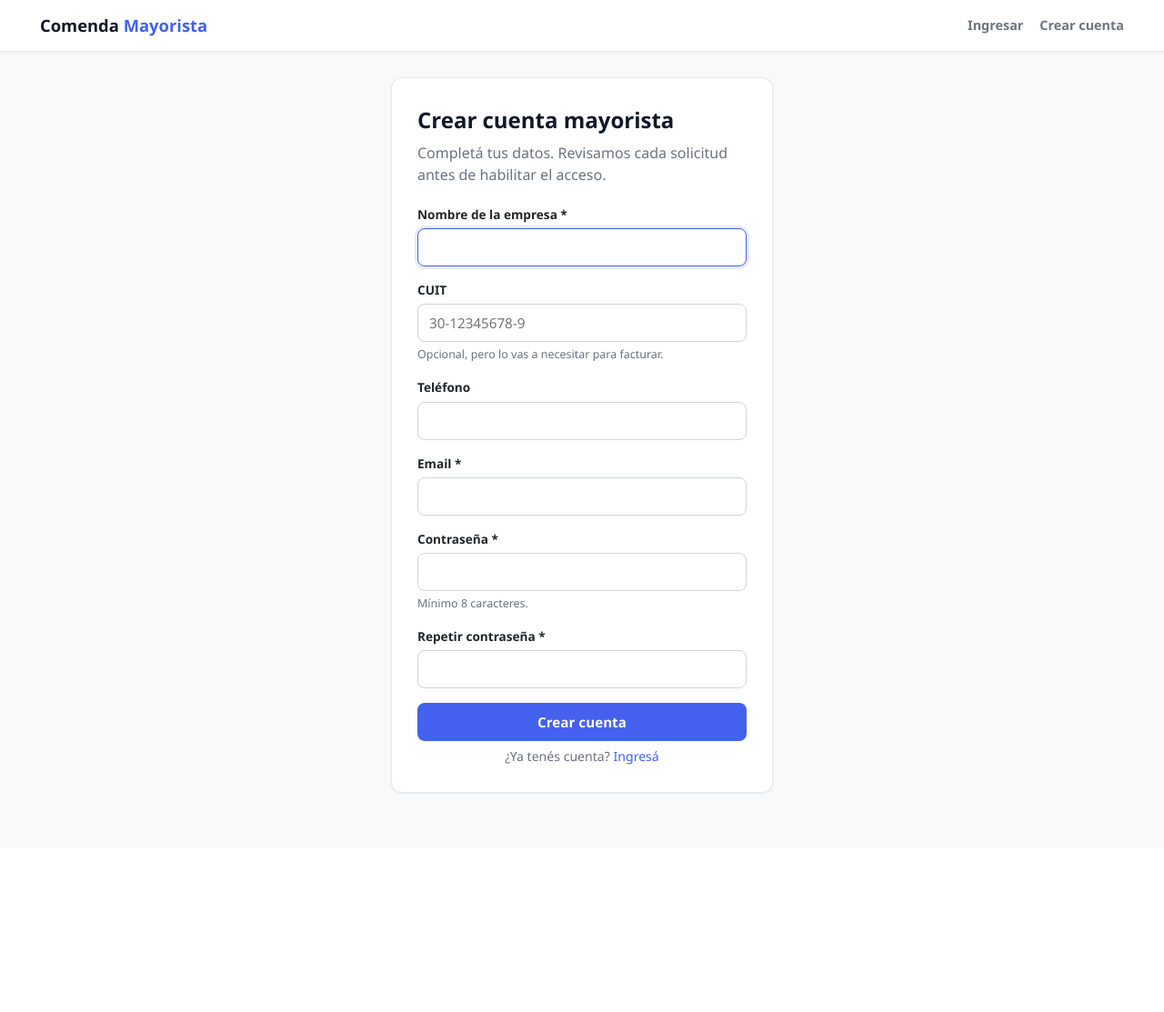
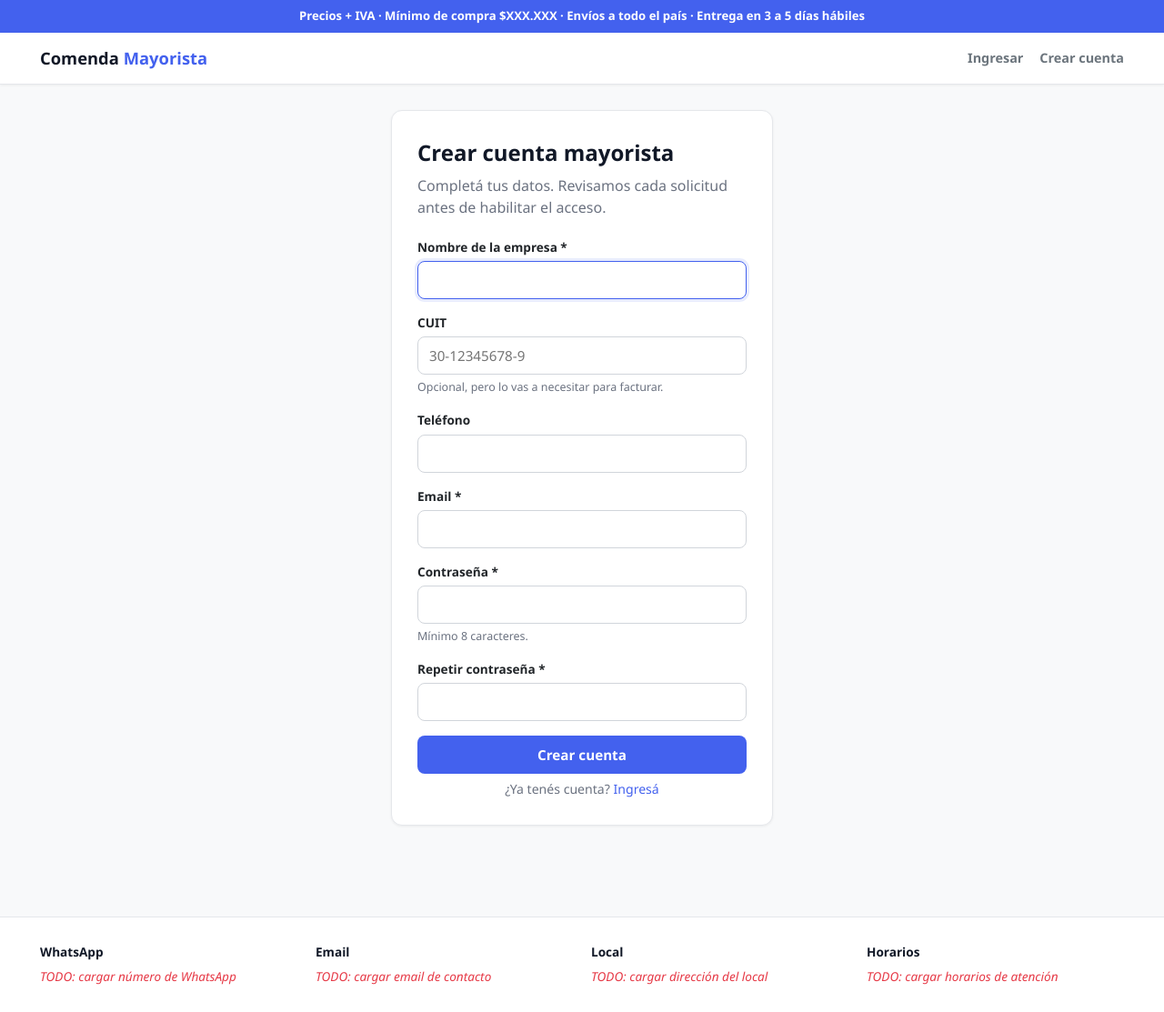
Before and after one commit to mm4te/portal-mayorista, a Flask app: page /registro in a window 1280 px wide. Shown: the whole page at 91% size. Before the commit the page ends 873 px from the top, so only its background shows below. Run offline with Flask 3, Linux system fonts and the light colour scheme; some libraries are stand-ins or nearby versions.

Commit message:
feat(grupo B): franja de anuncios editable y pie de página
B1: franja fina (36px) arriba de la topbar, en todas las pantallas, NO
sticky (la topbar sigue siendo la única franja fija — scrollea y se va,
verificado con Playwright a 1440/1024/768/375: topbar queda pegada tras
scroll, la franja se va). Texto en configuracion.anuncio_franja_texto,
mismo mecanismo que CBU/alias, editable sin deploy. Si está vacío no se
renderiza (base.html). Se lee en cada página vía context_processor, así
que models.get_anuncio_franja() la cachea en memoria por proceso (TTL 60s)
para no pegarle a la DB en cada request de todo el portal.

El texto va en un <span> dentro de .franja-anuncios, no como texto directo
del flex container: el item de flex (incluido el nodo de texto suelto)
tiene min-width:auto por default, así que sin min-width:0 en el span el
texto se corta seco contra el overflow:hidden del padre y el "…" de
text-overflow nunca llegaba a mostrarse — mismo patrón que .pago-datos
dd > span del grupo A.

B2: pie de página en el layout base (WhatsApp, mail, dirección del local,
horarios) como placeholders con TODO visible en rojo — a cargar a mano,
sin mecanismo de edición porque no se pidió que sea editable sin deploy
como la franja. Grilla auto-fit minmax(200px,1fr) sobre --ancho, mismo
token de layout que topbar/page del grupo A.

Verificado con Playwright (Chromium headless) a 1440/1024/768/375px: 0px
de overflow horizontal, franja de 36px exactos, texto truncado con elipsis
sin desbordar a 375px, footer sin romper el ancho de página.

Co-Authored-By: Claude Sonnet 5 <noreply@anthropic.com>

```diff
--- a/app.py
+++ b/app.py
@@ -55,6 +55,14 @@ def create_app():
         except Exception:
             return {"carrito_count": 0}
 
+    @app.context_processor
+    def _inject_anuncio():
+        from models import get_anuncio_franja
+        try:
+            return {"anuncio_franja_texto": get_anuncio_franja()}
+        except Exception:
+            return {"anuncio_franja_texto": ""}
+
     app.register_blueprint(auth_bp)
     app.register_blueprint(catalogo_bp)
     app.register_blueprint(carrito_bp)
--- a/models.py
+++ b/models.py
@@ -8,6 +8,7 @@ Mismo patrón que comenda-sistema: sqlite3 plano, get_conn() con Row factory,
 init_db() con CREATE IF NOT EXISTS + migraciones incrementales seguras.
 """
 import sqlite3
+import time
 from datetime import datetime
 
 from config import Config
@@ -125,6 +126,14 @@ def init_db():
         "pago_transferencia_titular": "",
         "pago_transferencia_cuit": "",
         "contacto_comprobante": "",
+        # B1: a diferencia de los datos de pago (vacíos hasta cargarlos a
+        # mano), esta arranca con texto real — si queda vacía la franja no
+        # se renderiza (ver get_anuncio_franja/base.html), así que un
+        # placeholder visible es mejor default que una franja en blanco.
+        "anuncio_franja_texto": (
+            "Precios + IVA · Mínimo de compra $XXX.XXX · Envíos a todo el "
+            "país · Entrega en 3 a 5 días hábiles"
+        ),
     }
     for k, v in _SEEDS.items():
         c.execute("INSERT OR IGNORE INTO configuracion (clave, valor) VALUES (?, ?)", (k, v))
@@ -156,6 +165,22 @@ def get_configs(prefijo=None):
     finally:
         conn.close()
     return {r["clave"]: r["valor"] for r in rows}
+
+
+# B1: se lee en TODAS las páginas (context_processor de app.py), así que se
+# cachea en memoria por proceso — sin esto sería una query de más por
+# request en todo el portal. TTL corto (no cache eterno) para que un cambio
+# de texto cargado a mano en `configuracion` se vea sin reiniciar el proceso.
+_ANUNCIO_CACHE_TTL = 60
+_anuncio_cache = {"valor": None, "leido_en": 0.0}
+
+
+def get_anuncio_franja():
+    ahora = time.monotonic()
+    if ahora - _anuncio_cache["leido_en"] > _ANUNCIO_CACHE_TTL:
+        _anuncio_cache["valor"] = get_config("anuncio_franja_texto", "")
+        _anuncio_cache["leido_en"] = ahora
+    return _anuncio_cache["valor"]
 
 
 def set_config(clave, valor):
--- a/static/style.css
+++ b/static/style.css
@@ -42,6 +42,41 @@ img, svg { max-width: 100%; }
 
 a { color: var(--primary); text-decoration: none; }
 a:hover { text-decoration: underline; }
+
+/* ── Franja de anuncios (Grupo B / B1) ───────────────────────────────────────
+   Va ANTES de la topbar y, a diferencia de ella, NO es sticky: scrollea con
+   la página y se va (la topbar es la única franja fija, ver más abajo).
+   Texto editable sin deploy — vive en configuracion.anuncio_franja_texto
+   (models.get_anuncio_franja cachea la lectura en memoria). Si está vacía,
+   base.html directamente no renderiza el bloque. */
+.franja-anuncios {
+  height: 36px;
+  display: flex;
+  align-items: center;
+  justify-content: center;
+  padding: 0 16px;
+  background: var(--primary);
+  color: #fff;
+}
+/* El texto va en un <span>, no como texto directo del flex container: un
+   item de flex (incluido el anónimo que crea un nodo de texto suelto) tiene
+   min-width:auto por default y no se achica por debajo de su ancho natural
+   — sin min-width:0 acá el texto se corta seco contra el overflow:hidden
+   del padre y el "…" de text-overflow nunca llega a mostrarse (mismo caso
+   que .pago-datos dd > span, ver más abajo). */
+.franja-anuncios span {
+  min-width: 0;
+  overflow: hidden;
+  white-space: nowrap;
+  text-overflow: ellipsis;
+  font-size: 0.82rem;
+  font-weight: 600;
+  text-align: center;
+}
+@media (max-width: 560px) {
+  .franja-anuncios span { font-size: 0.72rem; }
+  .franja-anuncios { padding: 0 12px; }
+}
 
 /* ── Topbar ──────────────────────────────────────────────────────────────── */
 .topbar {
@@ -723,3 +758,25 @@ button:disabled, input:disabled { opacity: 0.5; cursor: not-allowed; }
    scroll horizontal contenido que ya usa carrito.html, para que una tabla
    ancha nunca empuje el ancho de la página entera. */
 .tabla-scroll { overflow-x: auto; }
+
+/* ── Pie de página (Grupo B / B2) ─────────────────────────────────────────── */
+.footer {
+  margin-top: 40px;
+  border-top: 1px solid var(--border-soft);
+  background: #fff;
+}
+.footer-inner {
+  max-width: var(--ancho);
+  margin: 0 auto;
+  padding: 28px 20px;
+  display: grid;
+  grid-template-columns: repeat(auto-fit, minmax(200px, 1fr));
+  gap: 20px;
+}
+.footer-inner strong {
+  display: block;
+  font-size: 0.85rem;
+  color: var(--heading);
+  margin-bottom: 4px;
+}
+.footer-todo { font-size: 0.85rem; color: var(--danger); font-style: italic; }
--- a/templates/base.html
+++ b/templates/base.html
@@ -10,6 +10,9 @@
   {% block head %}{% endblock %}
 </head>
 <body>
+  {% if anuncio_franja_texto %}
+    <div class="franja-anuncios"><span>{{ anuncio_franja_texto }}</span></div>
+  {% endif %}
   <header class="topbar">
     <div class="topbar-inner">
       <a class="brand" href="{{ url_for('home') }}">Comenda <span>Mayorista</span></a>
@@ -43,6 +46,27 @@
 
     {% block content %}{% endblock %}
   </main>
+
+  <footer class="footer">
+    <div class="footer-inner">
+      <div>
+        <strong>WhatsApp</strong>
+        <span class="footer-todo">TODO: cargar número de WhatsApp</span>
+      </div>
+      <div>
+        <strong>Email</strong>
+        <span class="footer-todo">TODO: cargar email de contacto</span>
+      </div>
+      <div>
+        <strong>Local</strong>
+        <span class="footer-todo">TODO: cargar dirección del local</span>
+      </div>
+      <div>
+        <strong>Horarios</strong>
+        <span class="footer-todo">TODO: cargar horarios de atención</span>
+      </div>
+    </div>
+  </footer>
   {% block scripts %}{% endblock %}
 </body>
 </html>
```
